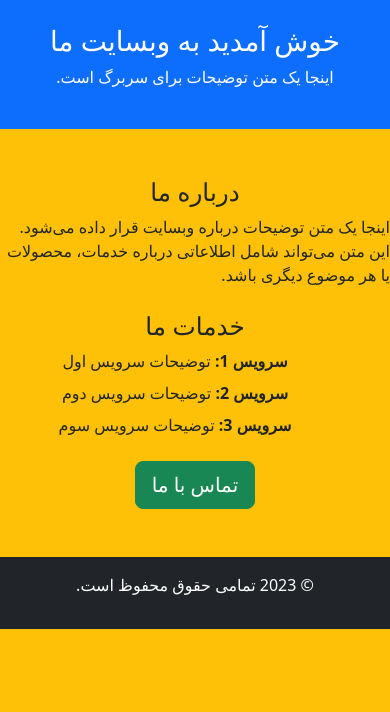
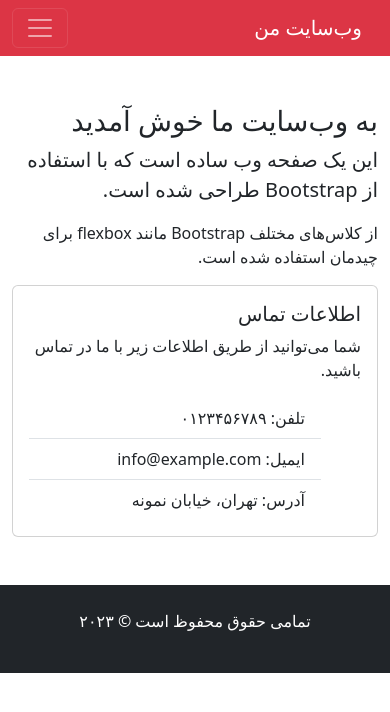
Before and after one commit to AbbasBSK/Web2Project, a plain HTML site: page index.html in a window 390 px wide. Drawn offline with nearby package versions, Linux system fonts and the light colour scheme.

Commit message:
after responsive page with container and nav class

```diff
--- a/index.html
+++ b/index.html
@@ -1,45 +1,85 @@
 <!DOCTYPE html>
 <html lang="fa" dir="rtl">
-<head>
-    <meta charset="UTF-8">
-    <meta name="viewport" content="width=device-width, initial-scale=1.0">
-    <title>آموزش Bootstrap - جلسه دوم</title>
-    <!-- لینک به فایل CSS Bootstrap -->
-    <link href="https://cdn.jsdelivr.net/npm/bootstrap@5.3.0-alpha1/dist/css/bootstrap.min.css" rel="stylesheet">
-</head>
-<body class="bg-warning ">
-
-    <!-- سربرگ صفحه -->
-    <header class="bg-primary text-white text-center py-4">
-        <h1>خوش آمدید به وبسایت ما</h1>
-        <p>اینجا یک متن توضیحات برای سربرگ است.</p>
-    </header>
+  <head>
+    <meta charset="UTF-8" />
+    <meta name="viewport" content="width=device-width, initial-scale=1.0" />
+    <title>صفحه وب ساده با Bootstrap</title>
+    <!-- لینک به فایل CSS بوت استرپ -->
+    <link
+      href="https://cdn.jsdelivr.net/npm/bootstrap@5.3.0/dist/css/bootstrap.min.css"
+      rel="stylesheet"
+    />
+  </head>
+  <body>
+    <!-- نوار ناوبری -->
+    <nav class="navbar navbar-expand-lg navbar-dark bg-danger">
+      <div class="container-fluid">
+        <a class="navbar-brand" href="#">وب‌سایت من</a>
+        <button
+          class="navbar-toggler"
+          data-bs-toggle="collapse"
+          data-bs-target="#navbarNav"
+        >
+          <span class="navbar-toggler-icon"></span>
+        </button>
+        <div class="collapse navbar-collapse" id="navbarNav">
+          <ul class="navbar-nav">
+            <li class="nav-item">
+              <a class="nav-link active" aria-current="page" href="#">خانه</a>
+            </li>
+            <li class="nav-item">
+              <a class="nav-link" href="#">درباره ما</a>
+            </li>
+            <li class="nav-item">
+              <a class="nav-link" href="#">خدمات</a>
+            </li>
+            <li class="nav-item">
+              <a class="nav-link" href="#">تماس با ما</a>
+            </li>
+          </ul>
+        </div>
+      </div>
+    </nav>
 
     <!-- بخش اصلی صفحه -->
-    <main class="my-5">
-        <section class="mb-4">
-            <h2 class="text-center">درباره ما</h2>
-            <p>اینجا یک متن توضیحات درباره وبسایت قرار داده می‌شود. این متن می‌تواند شامل اطلاعاتی درباره خدمات، محصولات یا هر موضوع دیگری باشد.</p>
-        </section>
+    <div class="container mt-5">
+      <div class="row">
+        <div class="col-md-8">
+          <h1>به وب‌سایت ما خوش آمدید</h1>
+          <p class="lead">
+            این یک صفحه وب ساده است که با استفاده از Bootstrap طراحی شده است.
+          </p>
+          <p>
+            از کلاس‌های مختلف Bootstrap مانند flexbox برای چیدمان استفاده شده
+            است.
+          </p>
+        </div>
+        <div class="col-md-4">
+          <div class="card">
+            <div class="card-body">
+              <h5 class="card-title">اطلاعات تماس</h5>
+              <p class="card-text">
+                شما می‌توانید از طریق اطلاعات زیر با ما در تماس باشید.
+              </p>
+              <ul class="list-group list-group-flush">
+                <li class="list-group-item">تلفن: ۰۱۲۳۴۵۶۷۸۹</li>
+                <li class="list-group-item">ایمیل: info@example.com</li>
+                <li class="list-group-item">آدرس: تهران، خیابان نمونه</li>
+              </ul>
+            </div>
+          </div>
+        </div>
+      </div>
+    </div>
 
-        <section class="mb-4">
-            <h2 class="text-center">خدمات ما</h2>
-            <ul class="list-unstyled text-center">
-                <li class="mb-2"><strong>سرویس 1:</strong> توضیحات سرویس اول</li>
-                <li class="mb-2"><strong>سرویس 2:</strong> توضیحات سرویس دوم</li>
-                <li class="mb-2"><strong>سرویس 3:</strong> توضیحات سرویس سوم</li>
-            </ul>
-        </section>
-
-        <section class="text-center">
-            <a href="#" class="btn btn-success btn-lg">تماس با ما</a>
-        </section>
-    </main>
-
-    <!-- فوتر صفحه -->
-    <footer class="bg-dark text-white text-center py-3">
-        <p>&copy; 2023 تمامی حقوق محفوظ است.</p>
+    <!-- فوتر -->
+    <footer class="bg-dark text-white text-center py-4 mt-5">
+      <div class="container">
+        <p>تمامی حقوق محفوظ است &copy; ۲۰۲۳</p>
+      </div>
     </footer>
 
-</body>
+    <!-- لینک به فایل JS بوت استرپ -->
+    <script src="https://cdn.jsdelivr.net/npm/bootstrap@5.3.0/dist/js/bootstrap.bundle.min.js"></script>
+  </body>
 </html>
```
